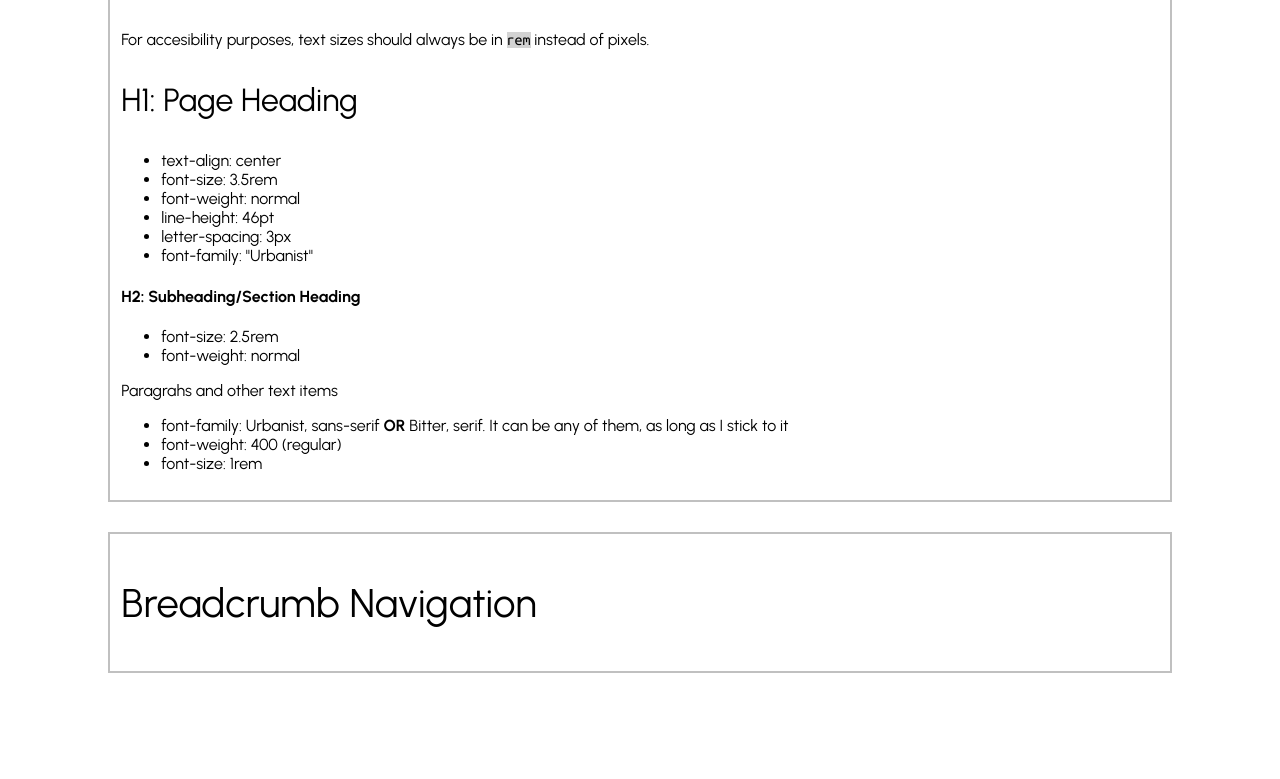
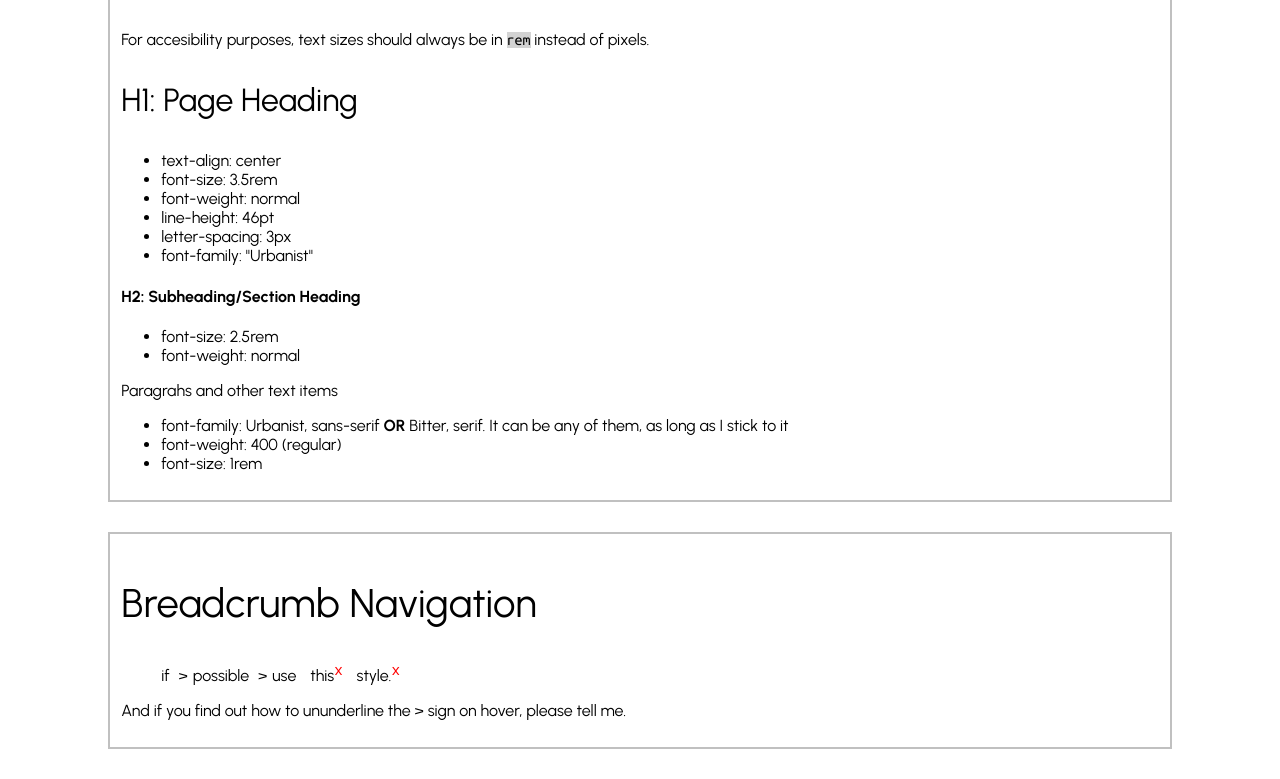
Before and after one commit to jenarofv/style_guide, a plain HTML site: page index.html in a window 1280 px wide. Shown: the part 1978-2757 px from the top of the page. Before the commit the page ends 2681 px from the top, so only its background shows below. Drawn offline with nearby package versions, Linux system fonts and the light colour scheme.

Commit message:
Breadcrumb navigation style and guidelines

```diff
--- a/index.html
+++ b/index.html
@@ -89,8 +89,16 @@
 
     <section id="breadcrumbs">
       <header> <h2> Breadcrumb Navigation </h2> </header>
+      <ul class='breadcrumb'>
+        <li class='location'>if</li>
+        <li class='location'>possible</li>
+        <li class='location'>use</li>
+        <li class='attribute'>this</li>
+        <li class='attribute'>style.</li>
+      </ul>
+
+    <p> And if you find out how to ununderline the &gt; sign on hover, please tell me. </p>
     </section>
-
 
   </body>
 
--- a/styles.css
+++ b/styles.css
@@ -126,3 +126,33 @@ code {
   font-size: 1rem;
   background-color: lightgray;
 }
+
+.breadcrumb li {
+  display: inline-block;
+}
+
+.breadcrumb li+li.location::before {
+  content: '>';
+  margin-left: 5px;
+  margin-right: 5px;
+}
+
+.breadcrumb li+li.attribute::before {
+  content: '';
+  margin-left: 5px;
+  margin-right: 5px;
+}
+
+.breadcrumb .attribute::after {
+  content: 'x';
+  vertical-align: super;
+  color: red;
+}
+
+.breadcrumb .attribute:hover {
+  color:red;
+}
+
+.breadcrumb .location:hover {
+  text-decoration: underline;
+}
```
